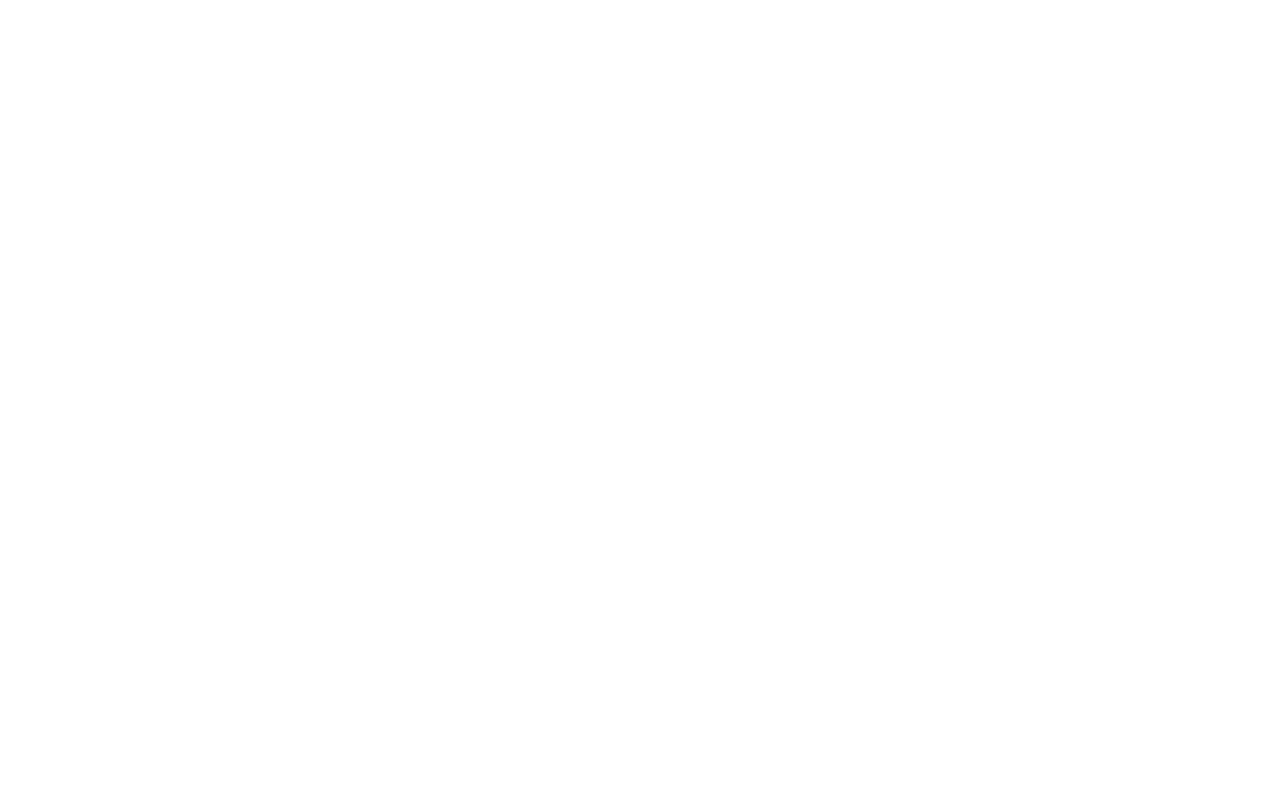
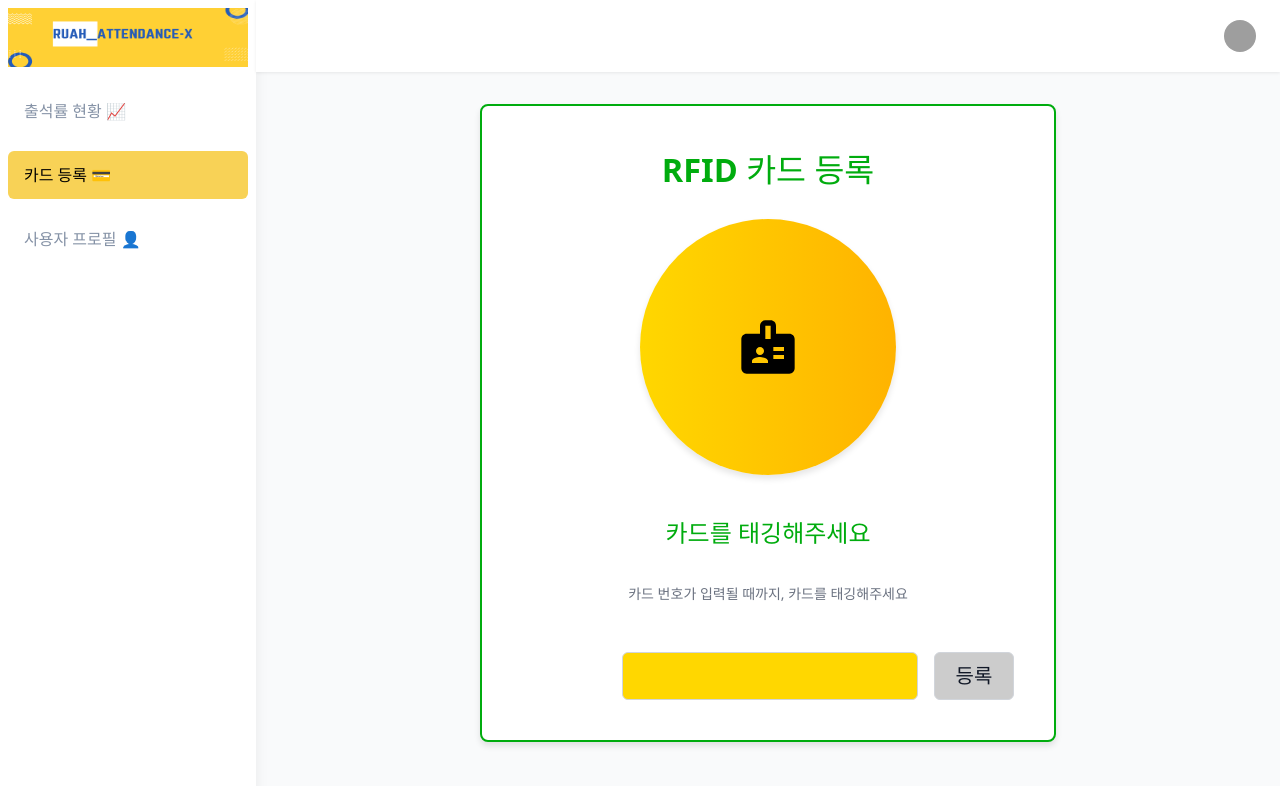
Before and after one commit to Jinyoung0318/ruahAttendX, a React (Vite) app in the folder frontend/: page /cardRegist in a window 1280 px wide. Before the commit this address had no page. Shown: the top 786 px of the page. Built offline with nearby package versions, Linux system fonts and the light colour scheme; grey boxes are pictures that could not be loaded.

Commit message:
add cardRegist page

```diff
--- a/frontend/src/App.tsx
+++ b/frontend/src/App.tsx
@@ -3,6 +3,7 @@
 import { useEffect, useState } from 'react'
 import styles from './styles/certification.module.css'
 import Login from './pages/auth/login'
+import CardRegist from "./pages/card/cardRegist.tsx";
 import { MdBadge } from 'react-icons/md'
 import axios from 'axios'
 import Dashboard from "./pages/attendance/dashboard";
@@ -82,6 +83,7 @@
             <Route path="/" element={<MainPage />} />
             <Route path="/login" element={<Login />} />
             <Route path="/dashboard" element={<Dashboard />} />
+            <Route path="/cardRegist" element={<CardRegist />} />
         </Routes>
     )
 }
--- a/frontend/src/components/common/commHeader.tsx
+++ b/frontend/src/components/common/commHeader.tsx
@@ -1,12 +1,16 @@
 import styles from '../../styles/header.module.css';
+import {useLocation} from "react-router-dom";
 
 const userName = JSON.parse(sessionStorage.getItem('user') || '{}').userName;
 const userParName = JSON.parse(sessionStorage.getItem('user') || '{}').userParName;
 
 const CommHeader = () => {
+    const location = useLocation();
+    const pageTitle = location.state?.pageTitle || '';
+
     return (
         <div className={styles.header}>
-            <h1 className={styles.title}>출석률 현황 📈</h1>
+            <h1 className={styles.title}>{pageTitle}</h1>
             <div className={styles.userInfo}>
                 <img
                     src="https://randomuser.me/api/portraits/men/1.jpg"
--- a/frontend/src/components/common/commSidebar.tsx
+++ b/frontend/src/components/common/commSidebar.tsx
@@ -8,7 +8,7 @@
 
     const menuItems = [
         { name: '출석률 현황 📈', path: '/dashboard' },
-        { name: '카드 등록 💳', path: '/card-regist' },
+        { name: '카드 등록 💳', path: '/cardRegist' },
         { name: '사용자 프로필 👤', path: '/profile' },
         ...(userDept === 'admin' ? [{ name: '사용자 관리 🧑‍🤝‍🧑', path: '/user-management' }] : []),
     ];
@@ -27,8 +27,7 @@
                         <li key={item.name}>
                             <button
                                 className={`${styles.menuButton} ${isActive ? styles.activeButton : styles.inactiveButton}`}
-                                onClick={() => navigate(item.path)}
-                            >
+                                onClick={() => navigate(item.path, { state: { pageTitle: item.name } })}>
                                 {item.name}
                             </button>
                         </li>
--- /dev/null
+++ b/frontend/src/pages/card/cardRegist.tsx
@@ -0,0 +1,40 @@
+import styles from "../../styles/cardRegist.module.css";
+import {MdBadge} from "react-icons/md";
+import Sidebar from "../../components/common/commSidebar.tsx";
+import Header from "../../components/common/commHeader.tsx";
+import { useState } from "react";
+
+
+const CardRegist = () => {
+    const [cardValue, {/*setCardValue*/}] = useState(""); // 추후 RFID 입력으로 교체
+
+
+    return (
+        <div className={styles.appContainer}>
+            <Sidebar />
+            <main className="flex-1 w-full h-full">
+                <Header/>
+                <div className={styles.scannerContainer}>
+                    <h2 className={styles.scannerTitle}>
+                        <div style={{flex: 1, textAlign: 'center'}}>RFID 카드 등록</div>
+                    </h2>
+                    <div className={styles.scannerCircle}>
+                        <MdBadge size={64} color="black"/>
+                    </div>
+                    <h3 className={styles.scannerSubtitle}>카드를 태깅해주세요</h3>
+                    <p className={styles.scannerDescription}>
+                        카드 번호가 입력될 때까지, 카드를 태깅해주세요
+                    </p>
+                    <div className={styles.cardOutputGroup}>
+                        <div className={styles.cardOutput}>{cardValue}</div>
+                        <button className={styles.registerButton} disabled={!cardValue}>
+                            등록
+                        </button>
+                    </div>
+                </div>
+            </main>
+        </div>
+    );
+};
+
+export default CardRegist;
--- /dev/null
+++ b/frontend/src/styles/cardRegist.module.css
@@ -0,0 +1,129 @@
+.appContainer {
+    display: flex;
+    height: 100vh;
+    width: 100vw;
+    background-color: #f9fafb;
+}
+
+.header {
+    width: 100%;
+    position: relative;
+    padding: 20px;
+}
+
+.cardIcon {
+    width: 200px;
+    height: 200px;
+    margin: 0 auto 30px;
+    background: linear-gradient(to bottom right, #FFD700, #FFB300);
+    border-radius: 50%;
+    display: flex;
+    align-items: center;
+    justify-content: center;
+}
+
+.title {
+    font-size:32.5px;
+    color: #00ac0e;
+    font-weight: bold;
+}
+
+.scannerContainer {
+    background-color: white;
+    border-radius: 0.5rem;
+    padding: 2.5rem;
+    max-width: 36rem;
+    width: 100%;
+    margin: 2rem auto;
+    text-align: center;
+    border: 2px solid #00ac0e; /* Tailwind's blue-400 */
+    box-shadow: 0 4px 6px rgba(0, 0, 0, 0.1);
+}
+
+.scannerTitle {
+    font-size: 32.5px;
+    font-weight: bold;
+    margin-bottom: 1.5rem;
+    color: #00ac0e;
+    display: flex;
+    justify-content: space-between;
+    align-items: center;
+}
+
+.registerButtonContainer {
+}
+
+.scannerCircle {
+    width: 16rem;
+    height: 16rem;
+    background: linear-gradient(to right, #FFD700, #FFB300); /* from-purple-500 to-blue-400 */
+    border-radius: 9999px;
+    display: flex;
+    align-items: center;
+    justify-content: center;
+    margin: 0 auto 2.5rem;
+    box-shadow: 0 4px 6px rgba(0, 0, 0, 0.1);
+}
+
+.scannerSubtitle {
+    font-size: 1.5rem;
+    font-weight: bold;
+    margin-bottom: 2rem;
+    color: #00ac0e;
+}
+
+.scannerDescription {
+    font-size: 0.875rem;
+    color: #6b7280; /* Tailwind's gray-500 */
+}
+
+.cardOutput {
+    margin-top: 1.5rem;
+    padding: 0.5rem 1rem;
+    width: 100%;
+    max-width: 20rem;
+    min-height: 3rem;
+    border: 1px solid #d1d5db;
+    border-radius: 0.375rem;
+    font-size: 1.25rem;
+    text-align: center;
+    background-color: #FFD700;
+    color: #111827;
+    margin-left: 100px;
+    margin-right: auto;
+}
+
+.cardOutputGroup {
+    display: flex;
+    justify-content: center;
+    align-items: center;
+    gap: 1rem;
+    margin-top: 1.5rem;
+}
+
+.registerButton {
+    margin-top: 1.5rem;
+    padding: 0.5rem 1rem;
+    width: 100%;
+    max-width: 5rem;
+    border: 1px solid #d1d5db;
+    border-radius: 0.375rem;
+    font-size: 1.25rem;
+    text-align: center;
+    background-color: #FFD700;
+    color: #111827;
+}
+
+.registerButton:disabled {
+    margin-top: 1.5rem;
+    padding: 0.5rem 1rem;
+    width: 100%;
+    max-width: 5rem;
+    border: 1px solid #d1d5db;
+    border-radius: 0.375rem;
+    font-size: 1.25rem;
+    text-align: center;
+    color: #111827;
+    background-color: #ccc;
+    cursor: not-allowed;
+}
```
